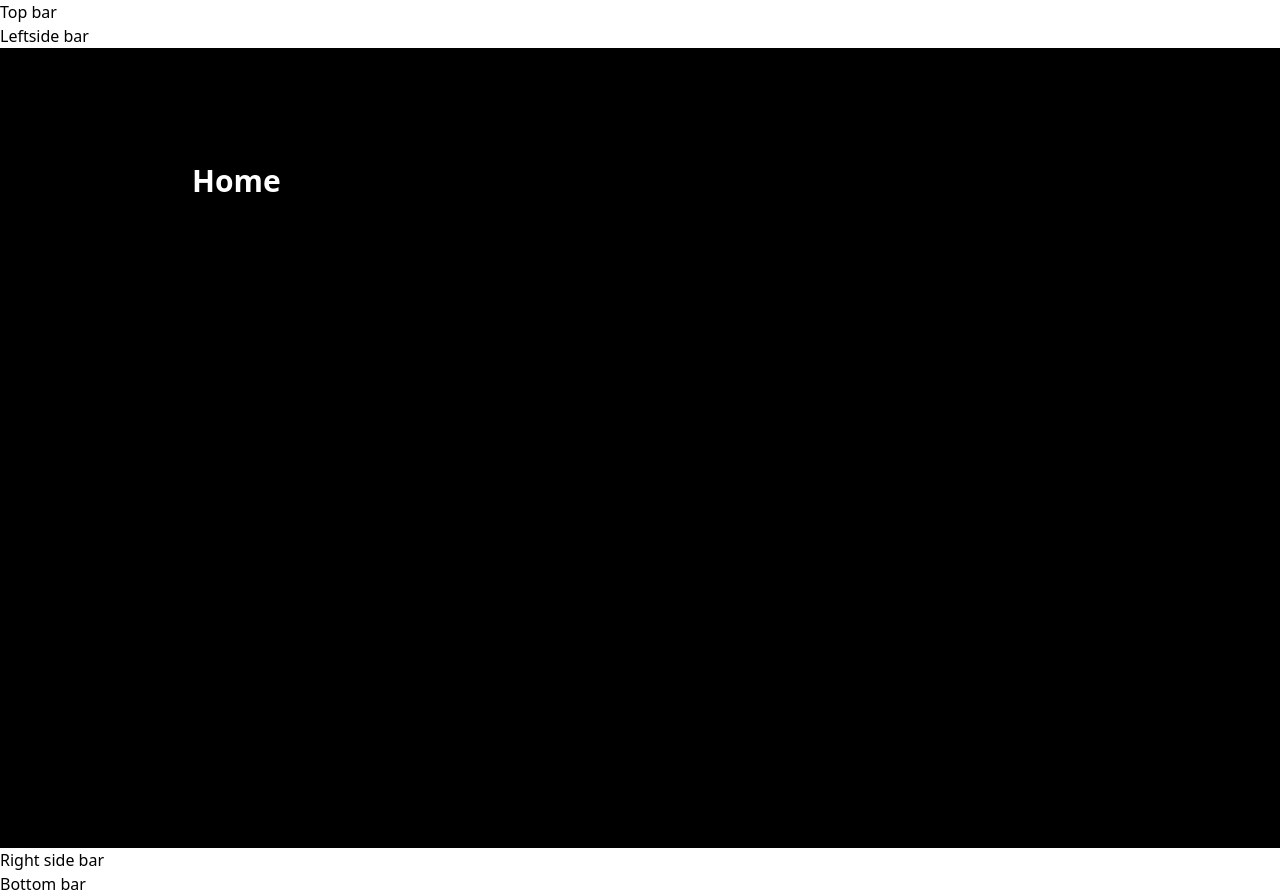
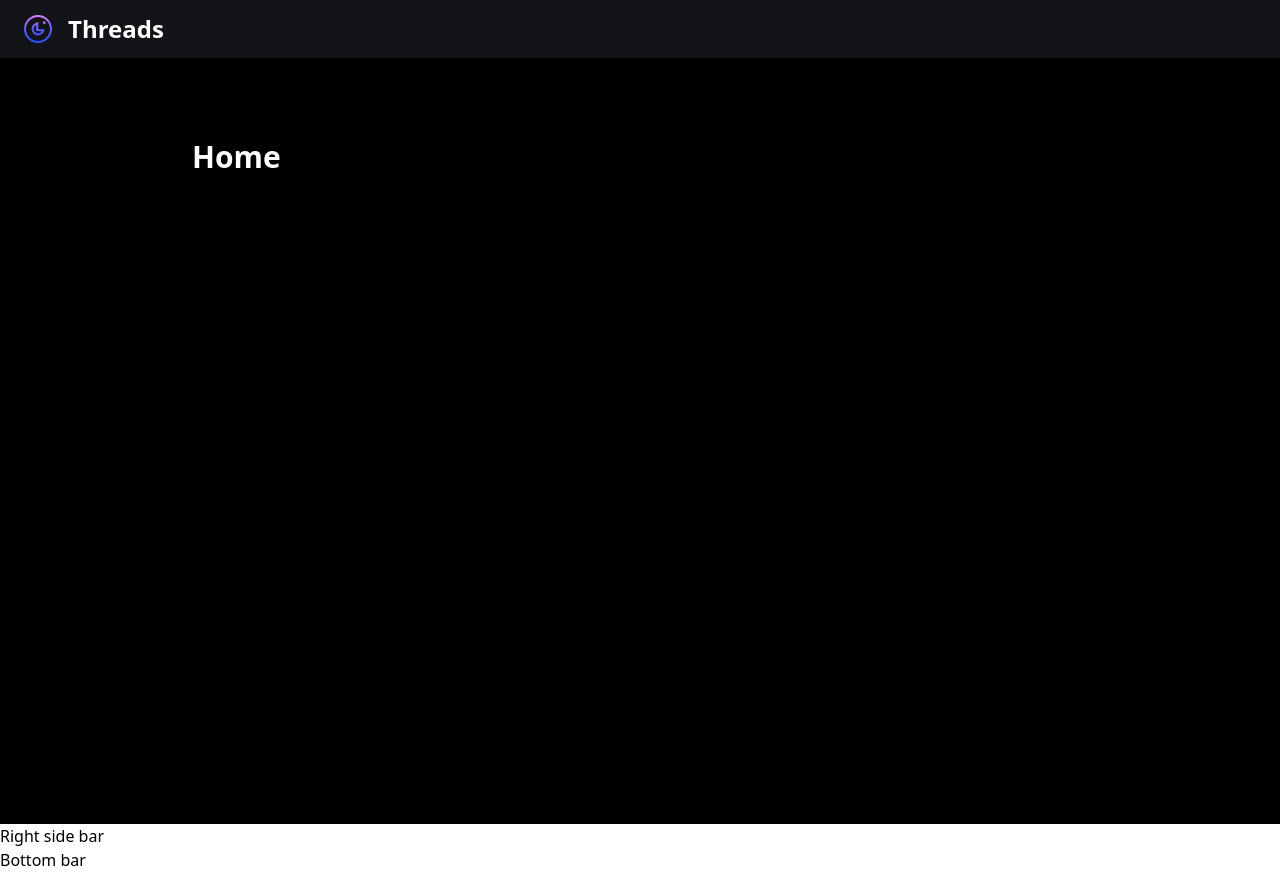
Before and after one commit to DHurtado714-itesm/threads, a Next.js app: page / in a window 1280 px wide. After the commit the page ends 872 px from the top, so only its background shows below. Built offline with nearby package versions, Linux system fonts and the light colour scheme; no server answers.

Commit message:
feat(shared): implement Topbar component with navigation and organization switcher

```diff
--- a/components/shared/Topbar.tsx
+++ b/components/shared/Topbar.tsx
@@ -1,5 +1,40 @@
+import Link from "next/link";
+import Image from "next/image";
+import { OrganizationSwitcher, SignedIn, SignOutButton } from "@clerk/nextjs";
+
 function Topbar() {
-  return <h1>Top bar</h1>;
+  return (
+    <nav className="topbar">
+      <Link href="/" className="flex items-center gap-4">
+        <Image src="/assets/logo.svg" alt="logo" width={28} height={28} />
+        <p className="text-heading3-bold text-light-1 max-xs:hidden">Threads</p>
+      </Link>
+
+      <div className="felx items-center gap-1">
+        <div className="block md:hidden">
+          <SignedIn>
+            <SignOutButton>
+              <div className="flex cursor-pointer">
+                <Image
+                  src="/assets/logout.svg"
+                  alt="logout"
+                  width={24}
+                  height={24}
+                />
+              </div>
+            </SignOutButton>
+          </SignedIn>
+        </div>
+        <OrganizationSwitcher
+          appearance={{
+            elements: {
+              organizationSwitcherTrigger: "py-2 px-4",
+            },
+          }}
+        />
+      </div>
+    </nav>
+  );
 }
 
 export default Topbar;
```
